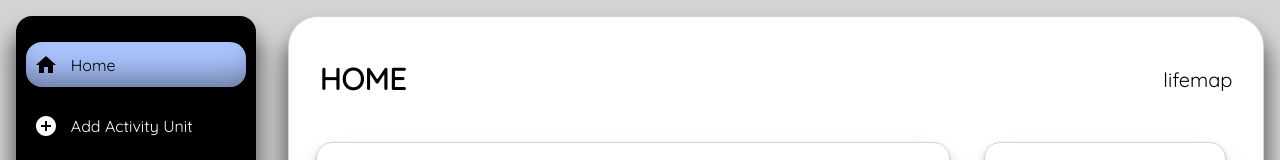
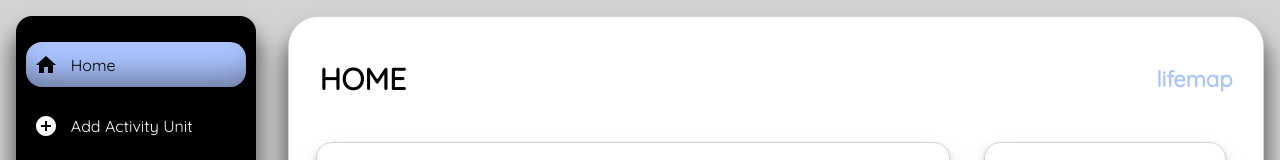
Before and after one commit to berkaysson/lifemap, a React (Create React App) app: page / in a window 1280 px wide. Shown: the top 160 px of the page. Built offline with nearby package versions, Linux system fonts and the light colour scheme.

Commit message:
Update to Link of lifemap

```diff
--- a/src/Components/Contents/HeaderContent.js
+++ b/src/Components/Contents/HeaderContent.js
@@ -1,4 +1,6 @@
 import styled from "styled-components";
+
+import { Link } from "react-router-dom";
 
 const HeaderContentWrapper = styled.div`
   display: flex;
@@ -9,11 +11,22 @@ const HeaderContentWrapper = styled.div`
   font-size: 1.25em;
 `;
 
+const LinkWrapper = styled(Link)`
+  color: ${({theme}) => theme.colors.theme};
+  font-weight: bold;
+  font-size: 1.1em;
+
+  &>span{
+    color: ${({theme}) => theme.colors.themeSecondary};
+  }
+`;
+
+
 const HeaderContent = ({ headerText }) => {
   return (
     <HeaderContentWrapper>
       <h1>{headerText}</h1>
-      <a href="/">lifemap</a>
+      <LinkWrapper to="/">life<span>map</span></LinkWrapper>
     </HeaderContentWrapper>
   );
 };
```
